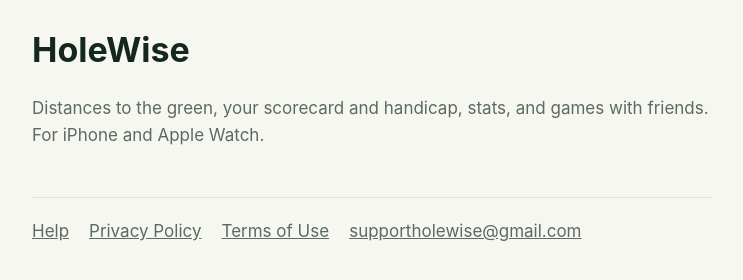
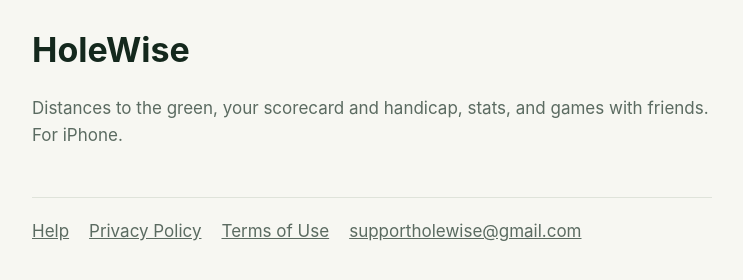
Before and after one commit to eric99et/holewise, a plain HTML site: page index.html in a window 1280 px wide. Shown: the part 82-362 px from the top of the page, without its empty margins (268-1011 px from the left). Drawn offline with Linux system fonts and the light colour scheme.

Commit message:
Remove Apple Watch mention (Watch app ships in v2)

```diff
--- a/index.html
+++ b/index.html
@@ -12,7 +12,7 @@ nav a,a{color:var(--ink)}nav a{color:var(--muted)}.lead{color:var(--muted)}
 </style></head>
 <body><main><header><img src="brand/holewise-mark-192.png" alt=""><a href="./">HoleWise</a></header>
 <h1>HoleWise</h1>
-<p class="lead">Distances to the green, your scorecard and handicap, stats, and games with friends. For iPhone and Apple Watch.</p>
+<p class="lead">Distances to the green, your scorecard and handicap, stats, and games with friends. For iPhone.</p>
 
 <nav><a href="help/">Help</a><a href="privacy/">Privacy Policy</a><a href="terms/">Terms of Use</a><a href="mailto:supportholewise@gmail.com">supportholewise@gmail.com</a></nav>
 </main></body></html>
```
